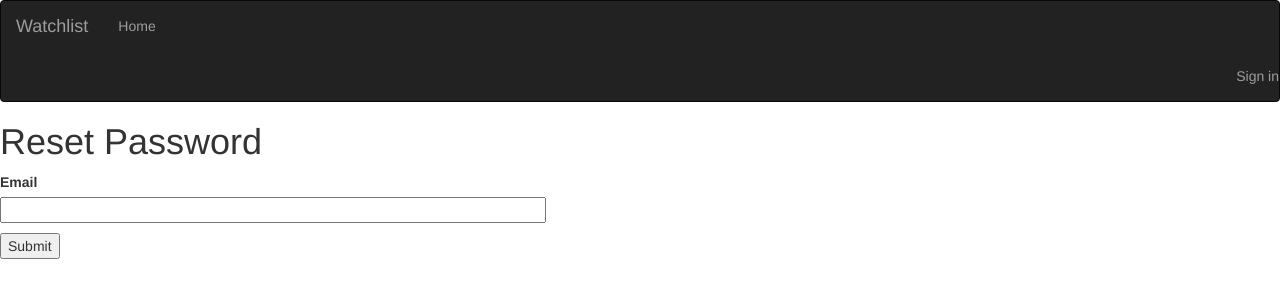
After one commit to josphat-otieno/movie, a Flask app: template app/templates/auth/reset_password_request.html in a window 1280 px wide. The commit adds this page. Shown: the top 300 px of the page. Run offline with Flask 2, Linux system fonts and the light colour scheme; the template is opened without the code that fills it: most values are stand-ins (such as "Sample title", 1, 10 or a date in 2020); form fields are guessed from the names that the template uses; some libraries are stand-ins or nearby versions.

Commit message:
trying to add reset password function

```diff
--- a/app/auth/forms.py
+++ b/app/auth/forms.py
@@ -25,3 +25,7 @@
     password = PasswordField('Password',validators =[Required()])
     remember = BooleanField('Remember me')
     submit = SubmitField('Sign In')
+
+# class ResetPasswordRequestForm(FlaskForm):
+    # email=StringField('Your email adrress', validators=[Required()])
+    # submit=SubmitField('Requset Password reset')
--- a/app/auth/views.py
+++ b/app/auth/views.py
@@ -3,8 +3,9 @@
 from . import auth
 from .forms import LoginForm, RegistrationForm
 from .. import db
-from flask_login import login_user, logout_user, login_required
+from flask_login import login_user, logout_user, login_required, current_user
 from ..email import mail_message
+from app import email
 
 @auth.route('/login', methods = ['GET','POST'])
 def login():
--- a/app/main/view.py
+++ b/app/main/view.py
@@ -1,12 +1,12 @@
 from flask import render_template,request, redirect, url_for,abort
 from . import main
 from .forms import Subscribe, UpdateProfile
-from ..models import User
+from ..models import User, Role,Subscription
 from flask_login import login_required
 from .. import db, photos
 
 
-@main.route('/')
+@main.route('/', methods= ['GET','POST'])
 def index():
     title="Home- welcome to the best movie review website online"
     message ='Welcome to movie database'
--- a/app/templates/auth/login.html
+++ b/app/templates/auth/login.html
@@ -15,6 +15,10 @@
       {% endfor %}
       <!-- Login form -->
       {{wtf.quick_form(login_form)}}
+      <p>
+        Forgot Your Password?
+        <a href="{{ url_for('reset_password_request') }}">Click to Reset It</a>
+    </p>
       <p> Don't have an account? <a href="{{url_for('auth.register')}}">Sign up here</a></p>
      </div>
      <div clas="col-md-2"> </div>
--- /dev/null
+++ b/app/templates/auth/reset_password_request.html
@@ -0,0 +1,16 @@
+{% extends "base.html" %}
+
+{% block content %}
+    <h1>Reset Password</h1>
+    <form action="" method="post">
+        {{ form.hidden_tag() }}
+        <p>
+            {{ form.email.label }}<br>
+            {{ form.email(size=64) }}<br>
+            {% for error in form.email.errors %}
+            <span style="color: red;">[{{ error }}]</span>
+            {% endfor %}
+        </p>
+        <p>{{ form.submit() }}</p>
+    </form>
+{% endblock %}
--- /dev/null
+++ b/app/templates/email/welcome_user.txt
@@ -0,0 +1 @@
+welcome here
```
Also changed, not shown: app/models.py (+19 -3 lines), app/templates/email/welcome_user.html (added).
